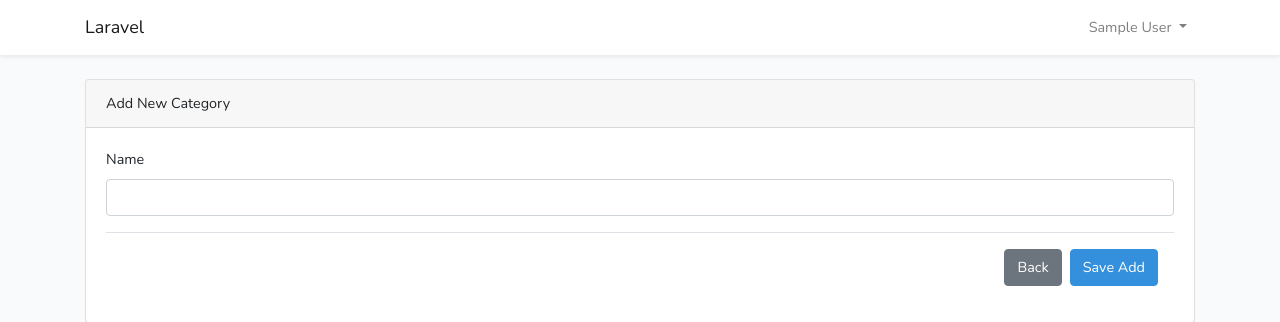
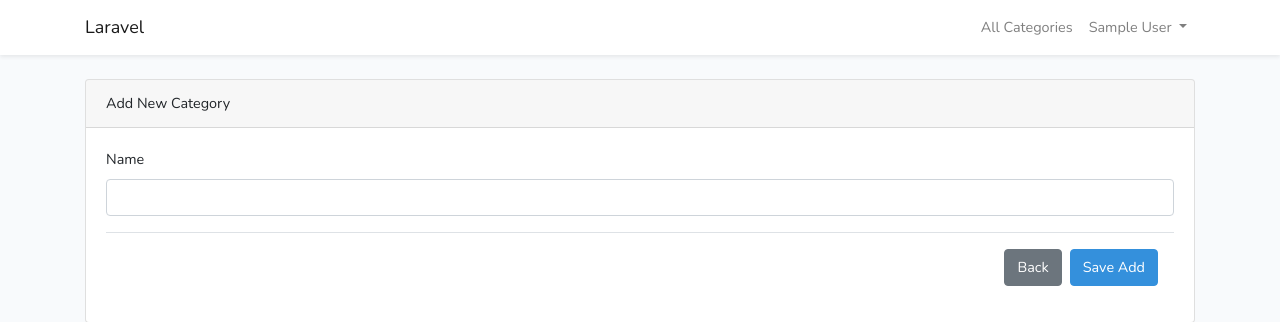
Before and after one commit to sortsom/ProductEcommerce, a Laravel app: page /categories/create in a window 1280 px wide. Shown: the top 322 px of the page. Run offline with Laravel 8, Linux system fonts and the light colour scheme; the visitor is signed in with stand-in values (Sample User, id 1); some libraries are stand-ins or nearby versions.

Commit message:
add category route

```diff
--- a/resources/views/layouts/app.blade.php
+++ b/resources/views/layouts/app.blade.php
@@ -54,10 +54,12 @@
                             @endif
                         @else
                             <li class="nav-item dropdown">
+                                <a class="nav-link" href="{{ route('categories.index') }}">All Categories</a>
+                            </li>
+                            <li class="nav-item dropdown">
                                 <a id="navbarDropdown" class="nav-link dropdown-toggle" href="#" role="button" data-toggle="dropdown" aria-haspopup="true" aria-expanded="false" v-pre>
                                     {{ Auth::user()->name }}
                                 </a>
-
                                 <div class="dropdown-menu dropdown-menu-right" aria-labelledby="navbarDropdown">
                                     <a class="dropdown-item" href="{{ route('logout') }}"
                                        onclick="event.preventDefault();
```
